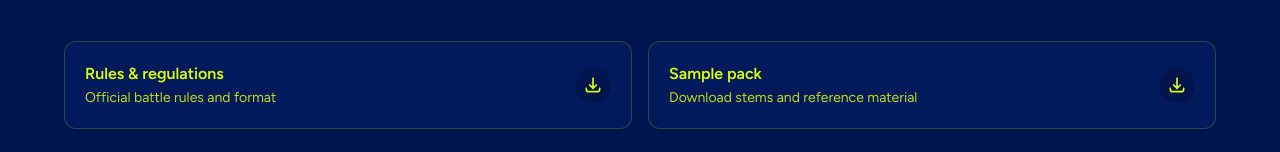
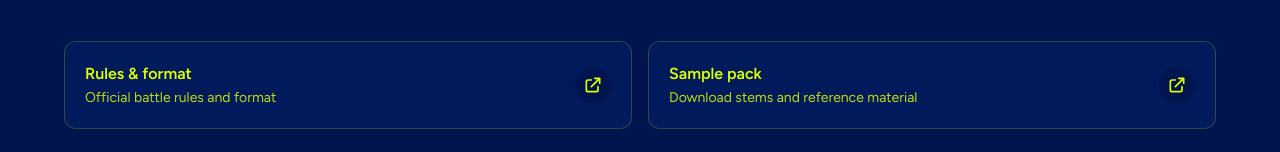
Before and after one commit to flourishprosper/beatcon-vote, a Next.js app: page / in a window 1280 px wide. Shown: the part 1574-1726 px from the top of the page. Built offline with nearby package versions, Linux system fonts and the light colour scheme; no server answers.

Commit message:
Update homepage links and ticket URL: Changed the default ticket URL to a specific event link, updated download links for rules and sample pack to point to Google Docs and Google Drive, and modified the download button to open in a new tab for improved user experience.

```diff
--- a/app/page.tsx
+++ b/app/page.tsx
@@ -1,11 +1,20 @@
 import Image from "next/image";
 import Link from "next/link";
 
-const TICKET_URL = process.env.NEXT_PUBLIC_TICKET_URL ?? "#";
+const TICKET_URL =
+  process.env.NEXT_PUBLIC_TICKET_URL ?? "https://www.eventim.us/event/BEAT-CON/682819";
 
 const DOWNLOADS = [
-  { label: "Rules & regulations", href: "/rules.pdf", description: "Official battle rules and format" },
-  { label: "Sample pack", href: "/samples.zip", description: "Download stems and reference material" },
+  {
+    label: "Rules & format",
+    href: "https://docs.google.com/document/d/1cZrspsoBMEPwQ8JM7ZQatlTbPKuYTmR2kEppfcJgIHs/edit?usp=sharing",
+    description: "Official battle rules and format",
+  },
+  {
+    label: "Sample pack",
+    href: "https://drive.google.com/drive/folders/1qAxY6-MPPDWB2zOep5MoumAM4xJdL-kV",
+    description: "Download stems and reference material",
+  },
 ] as const;
 
 export default function HomePage() {
@@ -177,7 +186,8 @@ export default function HomePage() {
                 <a
                   key={item.href}
                   href={item.href}
-                  download
+                  target="_blank"
+                  rel="noopener noreferrer"
                   className="group flex items-center justify-between rounded-xl border border-[var(--lander-border)] bg-[var(--lander-surface)] p-5 transition-colors hover:border-[var(--lander-muted)] hover:bg-[var(--lander-surface)]/80"
                 >
                   <div>
@@ -188,7 +198,7 @@ export default function HomePage() {
                   </div>
                   <span className="rounded-full bg-[var(--lander-bg)] p-2 text-[var(--lander-accent)] transition-colors group-hover:bg-[var(--lander-accent)] group-hover:text-[var(--lander-on-accent)]">
                     <svg className="h-5 w-5" fill="none" viewBox="0 0 24 24" stroke="currentColor" strokeWidth={2}>
-                      <path strokeLinecap="round" strokeLinejoin="round" d="M4 16v1a3 3 0 003 3h10a3 3 0 003-3v-1m-4-4l-4 4m0 0l-4-4m4 4V4" />
+                      <path strokeLinecap="round" strokeLinejoin="round" d="M10 6H6a2 2 0 00-2 2v10a2 2 0 002 2h10a2 2 0 002-2v-4M14 4h6m0 0v6m0-6L10 14" />
                     </svg>
                   </span>
                 </a>
```
